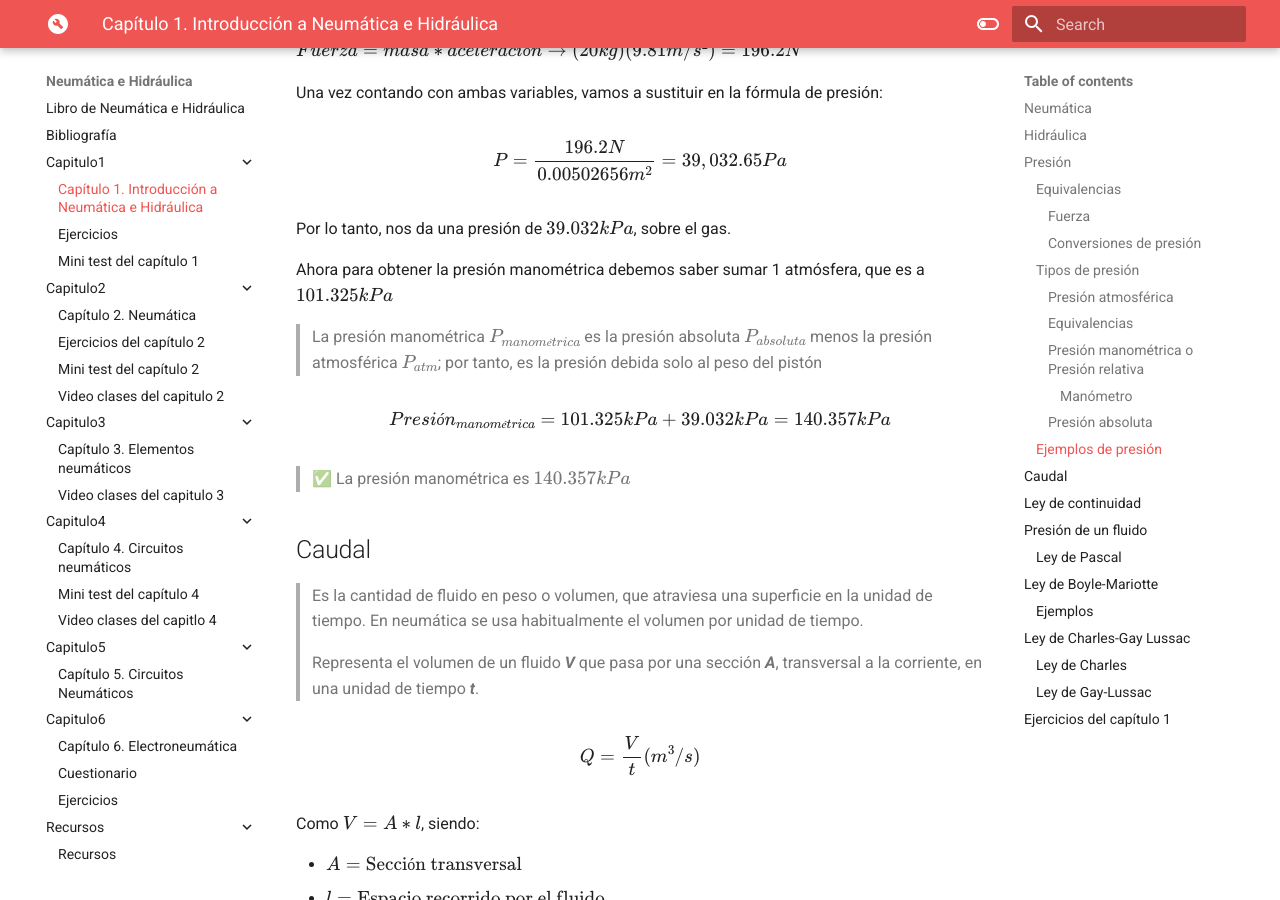
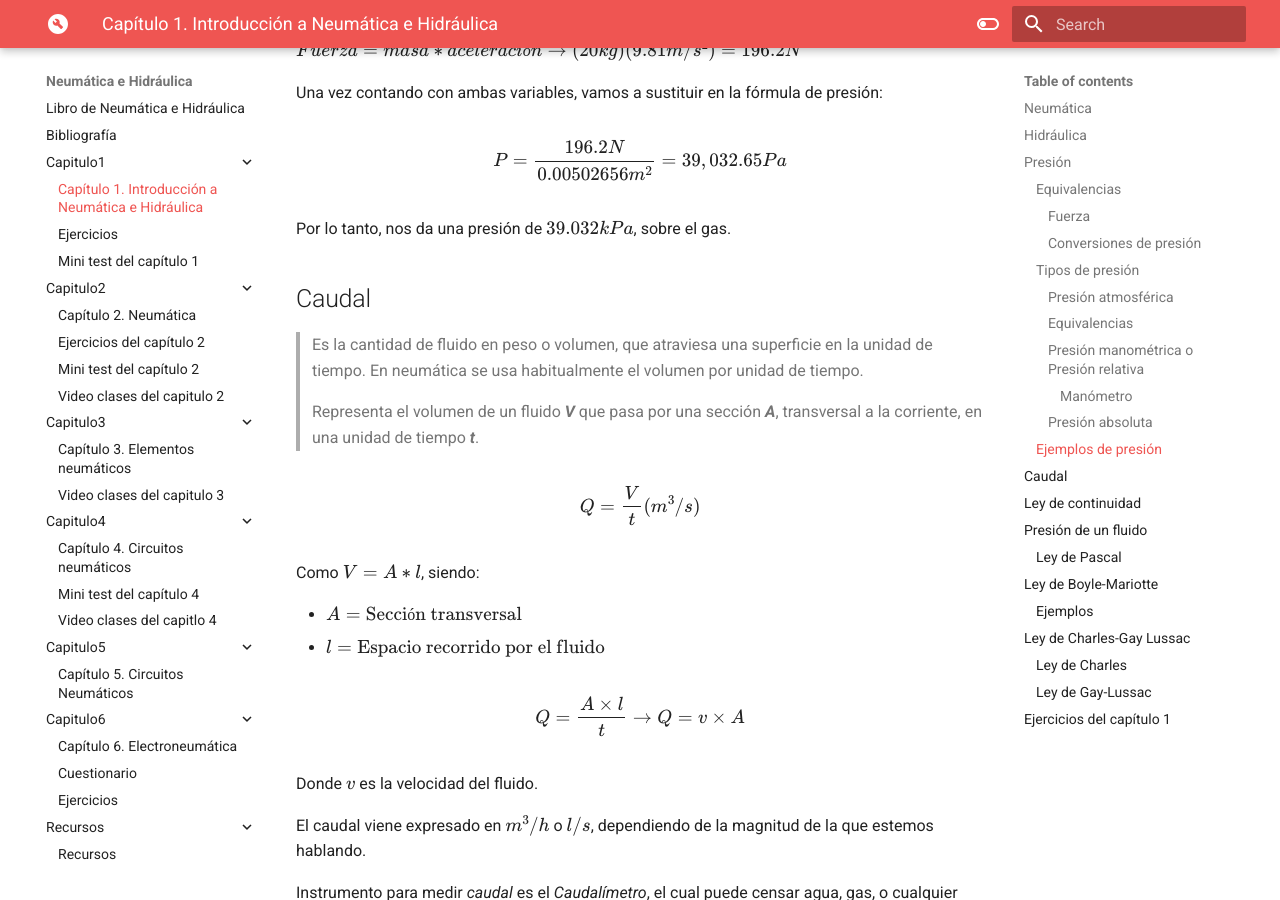
Before and after one commit to jalmx/pneumatic_book, an MkDocs documentation site: the page built from docs/capitulo1/index.md, in a window 1280 px wide and 900 px high, scrolled down 7666 px. Built offline with MkDocs 1.6.1 and Material for MkDocs 9.7.7, drawn with Linux system fonts in a browser that asks for light colours.

Commit message:
fix: problem presion

```diff
--- a/docs/capitulo1/index.md
+++ b/docs/capitulo1/index.md
@@ -173,14 +173,6 @@ Una vez contando con ambas variables, vamos a sustituir en la fórmula de presi
 $$P = \frac{196.2N}{0.00502656m^2}=39,032.65Pa$$
 
 Por lo tanto, nos da una presión de $39.032kPa$, sobre el gas.
-
-Ahora para obtener la presión manométrica debemos saber sumar 1 atmósfera, que es a $101.325kPa$
-
-> La presión manométrica $P_{manométrica}$ es la presión absoluta $P_{absoluta}$ menos la presión atmosférica $P_{atm}$; por tanto, es la presión debida solo al peso del pistón
-
-$$Presión_{manométrica} = 101.325kPa + 39.032kPa = 140.357kPa$$
-
-> ✅ La presión manométrica es $140.357kPa$
 
 ## Caudal
 
```
